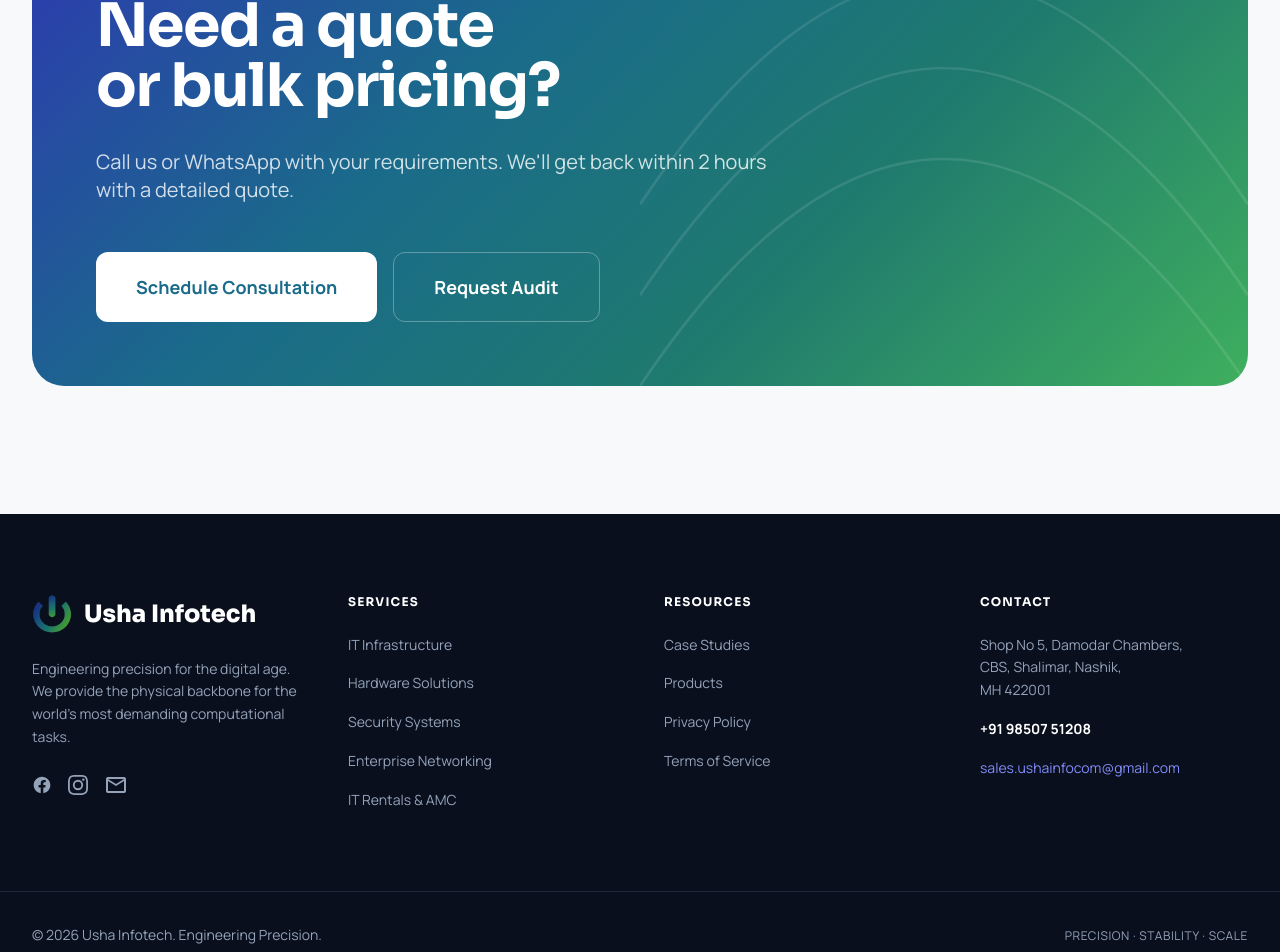
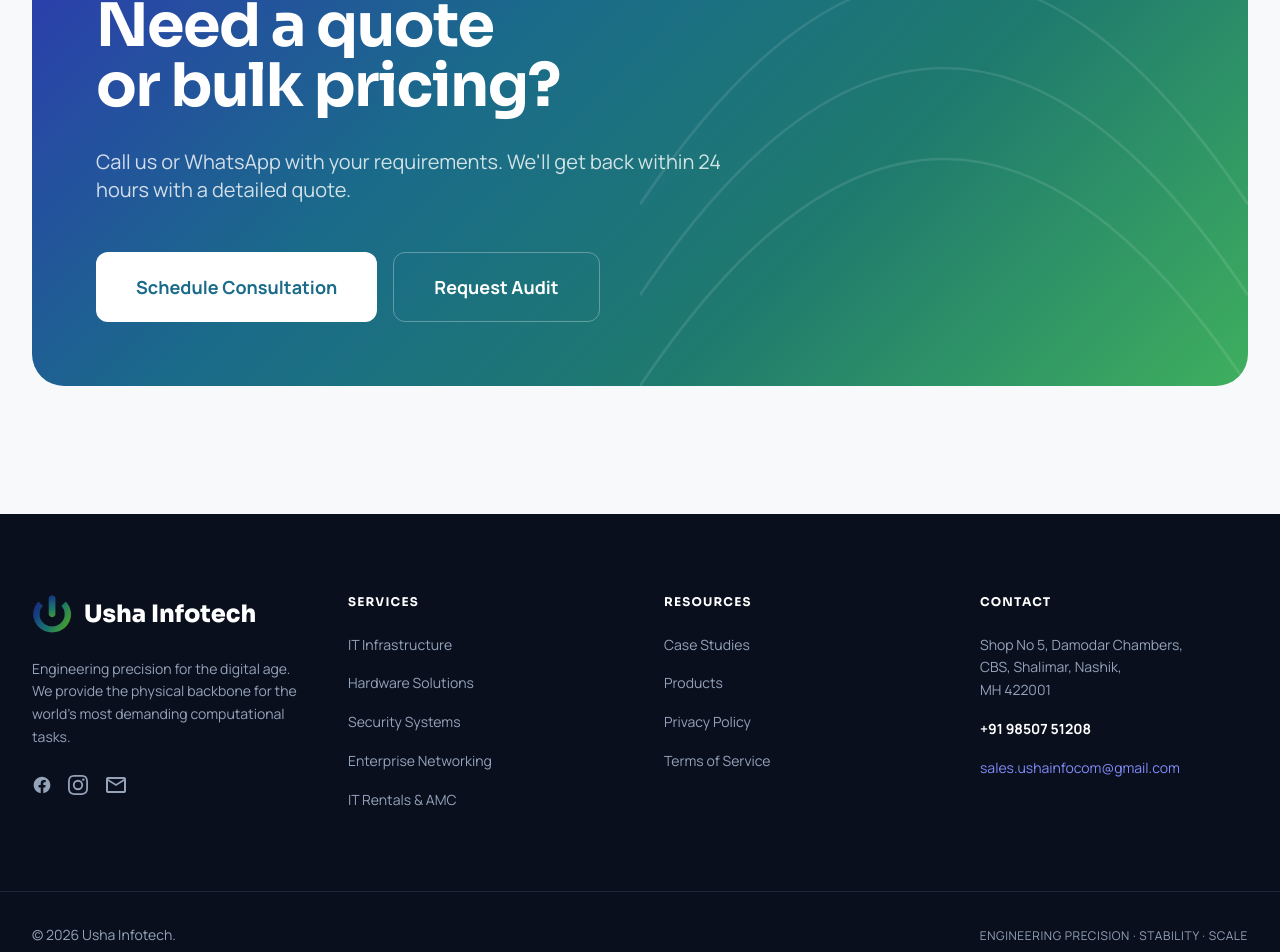
Before and after one commit to omaherrao25/usha-infotech, a React (Vite) app: page /products in a window 1280 px wide. Shown: the part 8359-9311 px from the top of the page. Built offline with nearby package versions, Linux system fonts and the light colour scheme.

Commit message:
feat: add Footer component and Products page layout

```diff
--- a/src/components/Footer.jsx
+++ b/src/components/Footer.jsx
@@ -104,8 +104,8 @@
       </div>
 
       <div className="max-w-7xl mx-auto px-6 md:px-8 mt-20 pt-8 border-t border-slate-800 flex flex-col sm:flex-row justify-between items-center gap-4">
-        <p>&copy; {new Date().getFullYear()} Usha Infotech. Engineering Precision.</p>
-        <p className="text-xs uppercase tracking-wider">Precision &middot; Stability &middot; Scale</p>
+        <p>&copy; {new Date().getFullYear()} Usha Infotech.</p>
+        <p className="text-xs uppercase tracking-wider">Engineering Precision &middot; Stability &middot; Scale</p>
       </div>
     </footer>
   )
--- a/src/pages/Products.jsx
+++ b/src/pages/Products.jsx
@@ -214,7 +214,7 @@
 
       <CTASection
         title="Need a quote or bulk pricing?"
-        subtitle="Call us or WhatsApp with your requirements. We'll get back within 2 hours with a detailed quote."
+        subtitle="Call us or WhatsApp with your requirements. We'll get back within 24 hours with a detailed quote."
       />
     </>
   )
```
